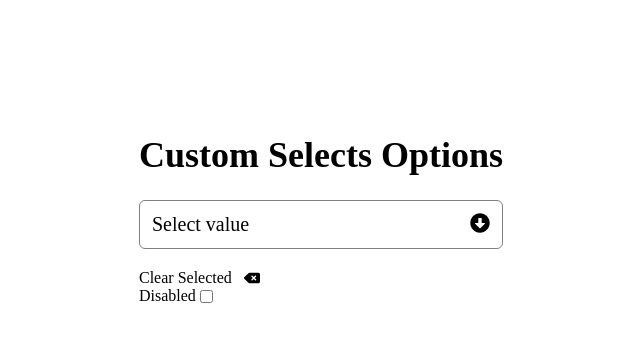
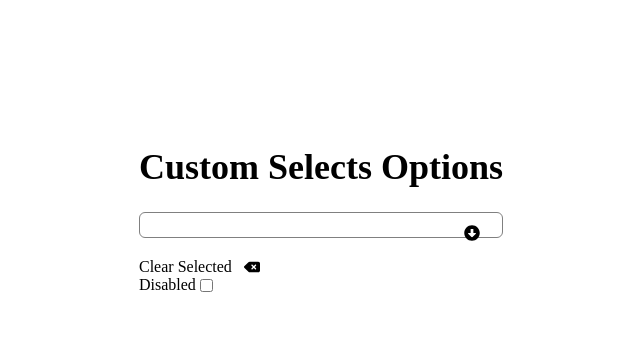
Before and after one commit to arifraj9911/custom-selects-projects, a React (Vite) app: page / in a window 1280 px wide. Shown: the top 342 px of the page, without its empty margins (319-959 px from the left). Built offline with nearby package versions, Linux system fonts and the light colour scheme.

Commit message:
multi select functionality added

```diff
--- a/src/components/CustomSelects.css
+++ b/src/components/CustomSelects.css
@@ -21,9 +21,21 @@
 }
 
 .kzui-select_title {
-  font-size: 20px;
+  font-size: 16px;
+  position: relative;
+  margin-right: 10px;
+  gap: 6px;
   display: flex;
-  justify-content: space-between;
+  /* justify-content: space-between; */
+}
+.kzui-select_title > span {
+  background: rgb(199, 199, 199);
+  padding: 6px;
+  border-radius: 10px;
+}
+.kzui-dropdwon_arrow {
+  position: absolute;
+  right: 0;
 }
 .kzui-select_list_item {
   text-decoration: none;
--- a/src/components/CustomSelects.jsx
+++ b/src/components/CustomSelects.jsx
@@ -7,6 +7,9 @@ import { FaDeleteLeft } from "react-icons/fa6";
 const CustomSelects = ({ options }) => {
   const [isOpen, setIsOpen] = useState(false);
   const [selectValue, setSelectValue] = useState("Select value");
+  const [multipleSelected, setMultipleSelected] = useState(
+    [] || "Select value"
+  );
   const [checked, setChecked] = useState(false);
   //   const [isDisabled,setIsDisabled] = useState()
 
@@ -25,6 +28,15 @@ const CustomSelects = ({ options }) => {
     setChecked(!checked);
     // console.log(checked)
   };
+
+  let isMulti = true;
+  const handleMultiSelect = (e) => {
+    if (isMulti) {
+      const newSelected = [...multipleSelected, e.target.innerText];
+      setMultipleSelected(newSelected);
+    }
+  };
+  //   console.log(multipleSelected);
   return (
     <div className="kzui-custom_container">
       <h1 className="kzui-custom_heading">Custom Selects Options</h1>
@@ -33,15 +45,20 @@ const CustomSelects = ({ options }) => {
         className={`kzui-select_container ${checked && "kzui-select_disabled"}`}
       >
         <span className="kzui-select_title">
-          {selectValue}
+          {isMulti
+            ? multipleSelected.map((selectItem,index) => <span key={index}>{selectItem}</span> )
+            : selectValue}
 
-          <FaArrowAltCircleDown></FaArrowAltCircleDown>
+          <FaArrowAltCircleDown className="kzui-dropdwon_arrow"></FaArrowAltCircleDown>
         </span>
 
         {isOpen &&
           options?.map((item, index) => (
-            <ul onClick={handleSelectValue} key={index}>
-              <li className="kzui-select_list_item">{item.label}</li>
+            <ul
+              onClick={isMulti ? handleMultiSelect : handleSelectValue}
+              key={index}
+            >
+              <li className="kzui-select_list_item">{item.label} </li>
             </ul>
           ))}
       </div>
```
